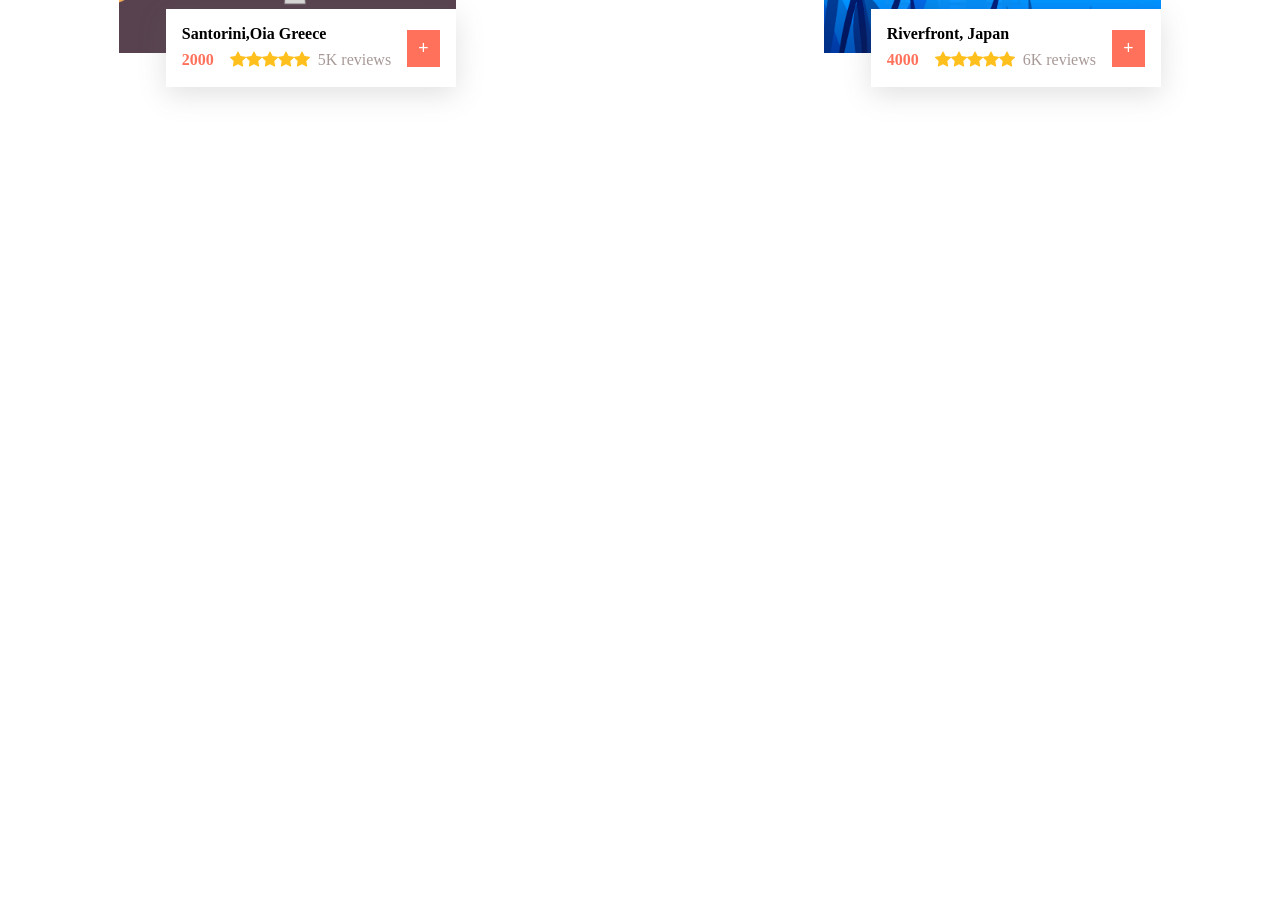
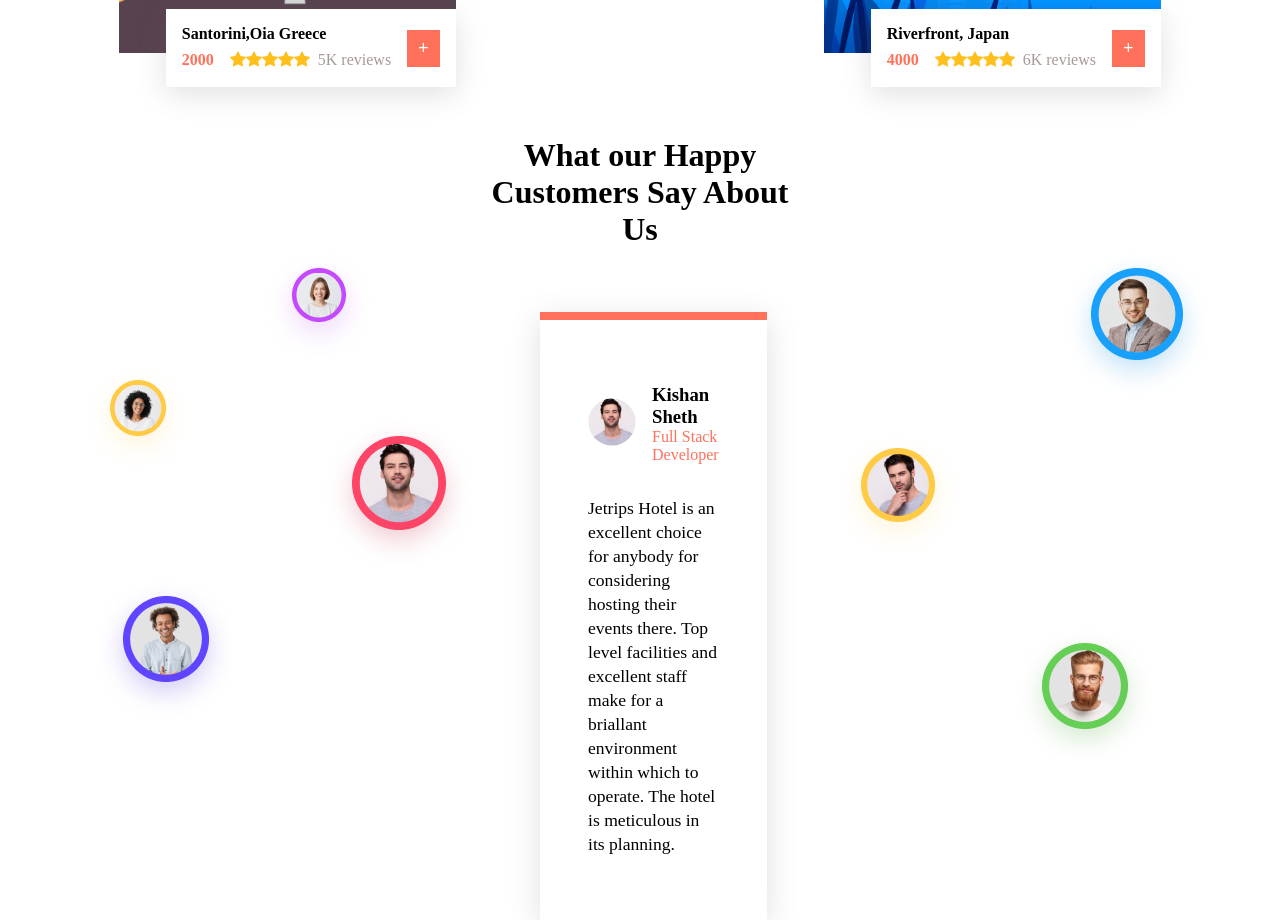
Before and after one commit to MostakemHossain/Travel-Agency-styled-component, a React (Vite) app in the folder travel-agency/: page / in a window 1280 px wide. Shown: the part 3240-4160 px from the top of the page. Before the commit the page ends 3377 px from the top, so only its background shows below. Built offline with nearby package versions, Linux system fonts and the light colour scheme.

Commit message:
testimonials section added

```diff
--- a/travel-agency/src/App.jsx
+++ b/travel-agency/src/App.jsx
@@ -4,6 +4,7 @@
 import Navber from './components/Navber'
 import Offer from './components/Offer'
 import Service from './components/Service'
+import Testimonials from './components/Testimonials'
 import Tours from './components/Tours'
 
 
@@ -17,6 +18,7 @@
       <Destination></Destination>
       <Offer></Offer>
       <Tours />
+      <Testimonials></Testimonials>
 
 
     </div>
--- a/travel-agency/src/components/Button.jsx
+++ b/travel-agency/src/components/Button.jsx
@@ -1,4 +1,4 @@
-import React from 'react'
+
 import styled from "styled-components";
 
 export default function Button({ text }) {
--- /dev/null
+++ b/travel-agency/src/components/Testimonials.jsx
@@ -0,0 +1,107 @@
+import React from "react";
+import styled from "styled-components";
+import testimonial1 from "../assets/testimonial1.png";
+import testimonial2 from "../assets/testimonial2.png";
+import avatar from "../assets/avatar.png";
+
+export default function Testimonial() {
+    return (
+        <Section id="blog">
+            <div className="title">
+                <h1>What our Happy Customers Say About Us</h1>
+            </div>
+            <div className="testimonials">
+                <div className="testimonial-image-one">
+                    <img src={testimonial1} alt="testimonials" />
+                </div>
+                <div className="testimonial">
+                    <div className="title">
+                        <div className="image">
+                            <img src={avatar} alt="avatar" />
+                        </div>
+                        <div className="info">
+                            <h3>Kishan Sheth</h3>
+                            <span>Full Stack Developer</span>
+                        </div>
+                    </div>
+                    <p className="desrciption">
+                        Jetrips Hotel is an excellent choice for anybody for considering
+                        hosting their events there. Top level facilities and excellent staff
+                        make for a briallant environment within which to operate. The hotel
+                        is meticulous in its planning.
+                    </p>
+                </div>
+                <div className="testimonial-image-two">
+                    <img src={testimonial2} alt="testimonials" />
+                </div>
+            </div>
+        </Section>
+    );
+}
+
+const Section = styled.section`
+  .title {
+    display: flex;
+    justify-content: center;
+    h1 {
+      text-align: center;
+      font-size: 2rem;
+      width: 30%;
+    }
+  }
+  .testimonials {
+    display: flex;
+    gap: 4rem;
+    .testimonial {
+      margin-top: 4rem;
+      box-shadow: rgba(100, 100, 111, 0.2) 0px 7px 29px 0px;
+      padding: 4rem 3rem;
+      height: max-content;
+      display: flex;
+      flex-direction: column;
+      gap: 2rem;
+      border-top: 0.5rem solid var(--primary-color);
+      .title {
+        display: flex;
+        gap: 1rem;
+        justify-content: center;
+        align-items: center;
+        .image {
+          img {
+            height: 3rem;
+          }
+        }
+        .info {
+          span {
+            color: var(--primary-color);
+          }
+        }
+      }
+      .desrciption {
+        font-size: 1.1rem;
+        line-height: 1.5rem;
+      }
+    }
+  }
+  @media screen and (min-width: 280px) and (max-width: 1080px) {
+    margin-top: 5rem;
+    .title {
+      display: flex;
+      justify-content: center;
+      h1 {
+        text-align: center;
+        font-size: 1.5rem;
+        width: 80%;
+      }
+    }
+    .testimonials {
+      flex-direction: column;
+      overflow: hidden;
+      .testimonial-image-one,
+      .testimonial-image-two {
+        max-inline-size: 100%;
+        block-size: auto;
+      }
+    }
+  }
+`;
```
Also changed, not shown: 1 other file (tests, documents, lock files or other folders).
